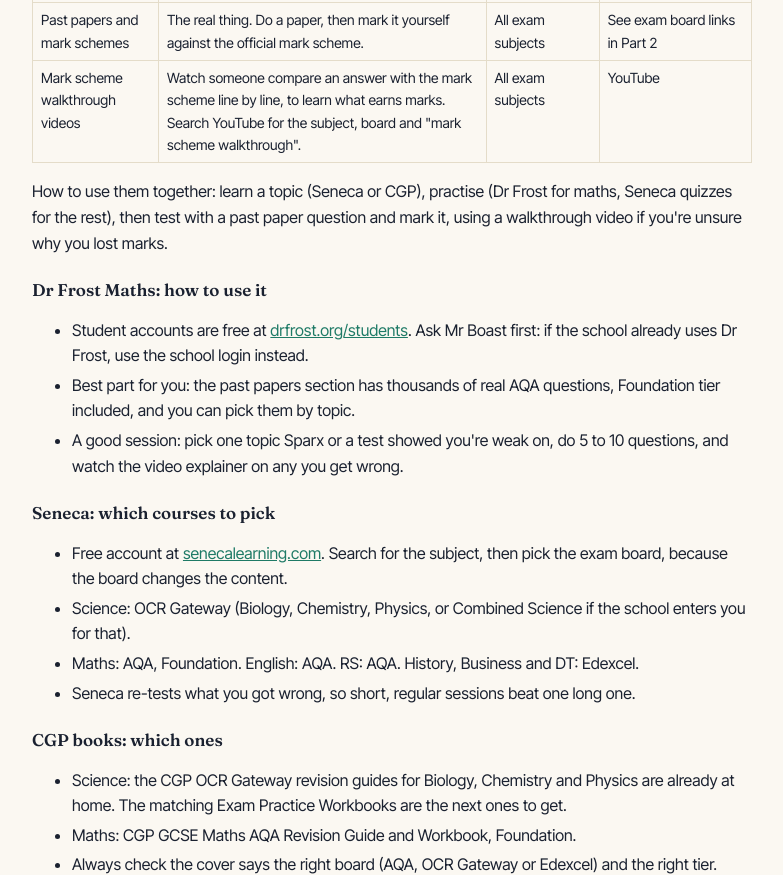
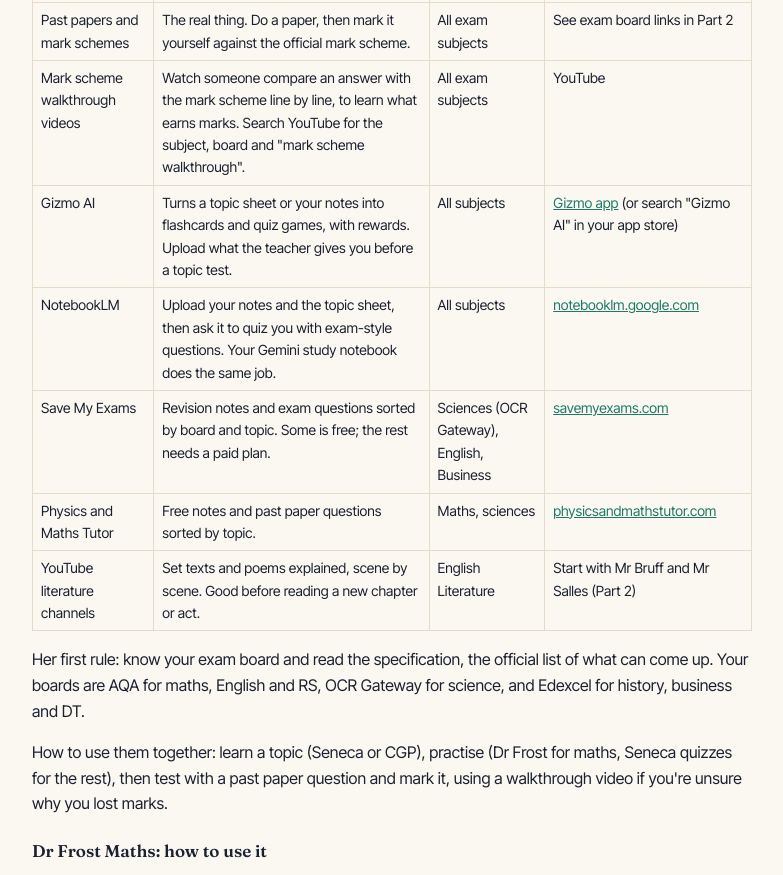
Before and after one commit to null-indexed/jack-hub, a plain HTML site: page materials/resources.html in a window 1280 px wide. Shown: the part 477-1352 px from the top of the page, without its empty margins (248-1031 px from the left). Drawn offline with Linux system fonts and the light colour scheme.

Commit message:
Resources: add the rest of Sri Lakshmi's picks (Gizmo, NotebookLM, Save My Exams, PMT, YouTube literature) and her spec-first rule
Co-Authored-By: Claude Opus 5.5 <noreply@anthropic.com>
Claude-Session: https://claude.ai/code/session_01EYNEiQxnoN9Ws7TipL78J4

```diff
--- a/materials/resources.html
+++ b/materials/resources.html
@@ -55,8 +55,39 @@ li{margin:4px 0} .note{margin-top:40px;padding:12px 14px;border-radius:10px;back
 <td>All exam subjects</td>
 <td>YouTube</td>
 </tr>
+<tr>
+<td>Gizmo AI</td>
+<td>Turns a topic sheet or your notes into flashcards and quiz games, with rewards. Upload what the teacher gives you before a topic test.</td>
+<td>All subjects</td>
+<td><a href="https://apps.apple.com/gb/app/save-all/id1610516671" target="_blank" rel="noopener">Gizmo app</a> (or search "Gizmo AI" in your app store)</td>
+</tr>
+<tr>
+<td>NotebookLM</td>
+<td>Upload your notes and the topic sheet, then ask it to quiz you with exam-style questions. Your Gemini study notebook does the same job.</td>
+<td>All subjects</td>
+<td><a href="https://notebooklm.google.com" target="_blank" rel="noopener">notebooklm.google.com</a></td>
+</tr>
+<tr>
+<td>Save My Exams</td>
+<td>Revision notes and exam questions sorted by board and topic. Some is free; the rest needs a paid plan.</td>
+<td>Sciences (OCR Gateway), English, Business</td>
+<td><a href="https://www.savemyexams.com" target="_blank" rel="noopener">savemyexams.com</a></td>
+</tr>
+<tr>
+<td>Physics and Maths Tutor</td>
+<td>Free notes and past paper questions sorted by topic.</td>
+<td>Maths, sciences</td>
+<td><a href="https://www.physicsandmathstutor.com" target="_blank" rel="noopener">physicsandmathstutor.com</a></td>
+</tr>
+<tr>
+<td>YouTube literature channels</td>
+<td>Set texts and poems explained, scene by scene. Good before reading a new chapter or act.</td>
+<td>English Literature</td>
+<td>Start with Mr Bruff and Mr Salles (Part 2)</td>
+</tr>
 </tbody>
 </table></div>
+<p>Her first rule: know your exam board and read the specification, the official list of what can come up. Your boards are AQA for maths, English and RS, OCR Gateway for science, and Edexcel for history, business and DT.</p>
 <p>How to use them together: learn a topic (Seneca or CGP), practise (Dr Frost for maths, Seneca quizzes for the rest), then test with a past paper question and mark it, using a walkthrough video if you're unsure why you lost marks.</p>
 <h3>Dr Frost Maths: how to use it</h3>
 <ul>
@@ -76,6 +107,11 @@ li{margin:4px 0} .note{margin-top:40px;padding:12px 14px;border-radius:10px;back
 <li>Science: the CGP OCR Gateway revision guides for Biology, Chemistry and Physics are already at home. The matching Exam Practice Workbooks are the next ones to get.</li>
 <li>Maths: CGP GCSE Maths AQA Revision Guide and Workbook, Foundation.</li>
 <li>Always check the cover says the right board (AQA, OCR Gateway or Edexcel) and the right tier.</li>
+</ul>
+<h3>Gizmo and NotebookLM: how to use them</h3>
+<ul>
+<li>Use them to test yourself, not to write answers for you. Upload your own notes or the teacher's topic sheet, then ask for flashcards or questions.</li>
+<li>If you get one wrong, go back to your book or notes for that bit before trying again.</li>
 </ul>
 <h3>Past papers and mark schemes: where to find them</h3>
 <ul>
--- a/sw.js
+++ b/sw.js
@@ -1,5 +1,5 @@
 // Minimal service worker: network first, falls back to cache when offline.
-const C='jack-hub-v6-17';
+const C='jack-hub-v6-18';
 self.addEventListener('install',e=>self.skipWaiting());
 self.addEventListener('activate',e=>e.waitUntil(self.clients.claim()));
 self.addEventListener('fetch',e=>{
```
Also changed, not shown: 1 other file.
